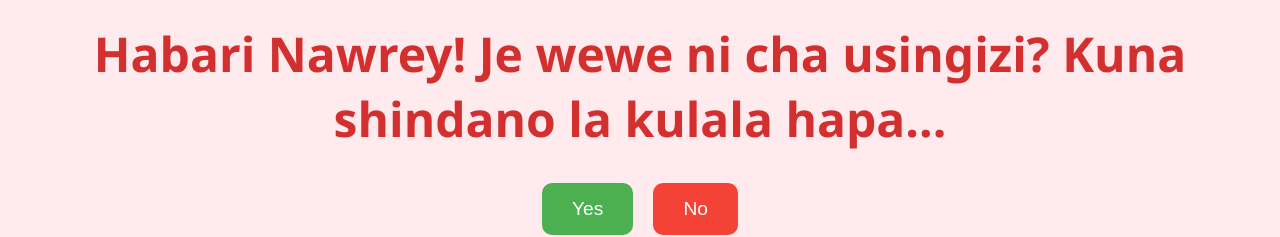
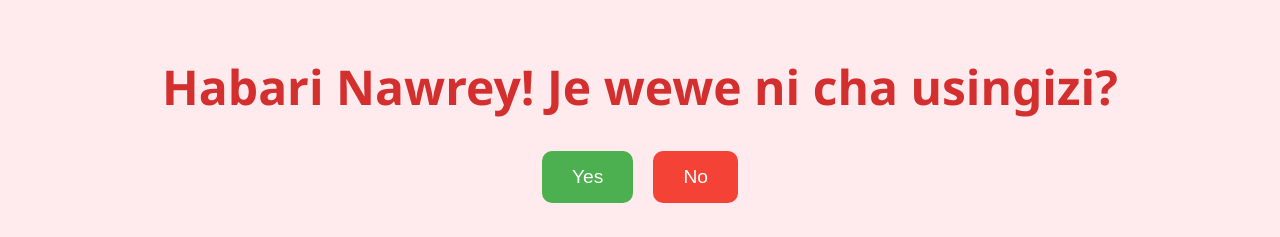
Before and after one commit to emmanuelphyson/Nawal, a plain HTML site: page index.html in a window 1280 px wide. Shown: the part 394-631 px from the top of the page. Drawn offline with Linux system fonts and the light colour scheme.

Commit message:
Update index.html

```diff
--- a/index.html
+++ b/index.html
@@ -68,7 +68,7 @@
         <div class="gif-container">
             <img src="https://media1.giphy.com/media/v1.Y2lkPTc5MGI3NjExbWx2ZTdmdmJyNHA5dHlsNWRqam16c2ExMWMzangycWZqazU2amU5biZlcD12MV9pbnRlcm5hbF9naWZfYnlfaWQmY3Q9Zw/39f0oeoQTR7Uc/giphy.gif" alt="Sleeping beauty">
         </div>
-        <h1 id="question">Habari Nawrey! Je wewe ni cha usingizi? Kuna shindano la kulala hapa...</h1>
+        <h1 id="question">Habari Nawrey! Je wewe ni cha usingizi?</h1>
         <div class="buttons">
             <button id="yesBtn">Yes</button>
             <button id="noBtn">No</button>
```
